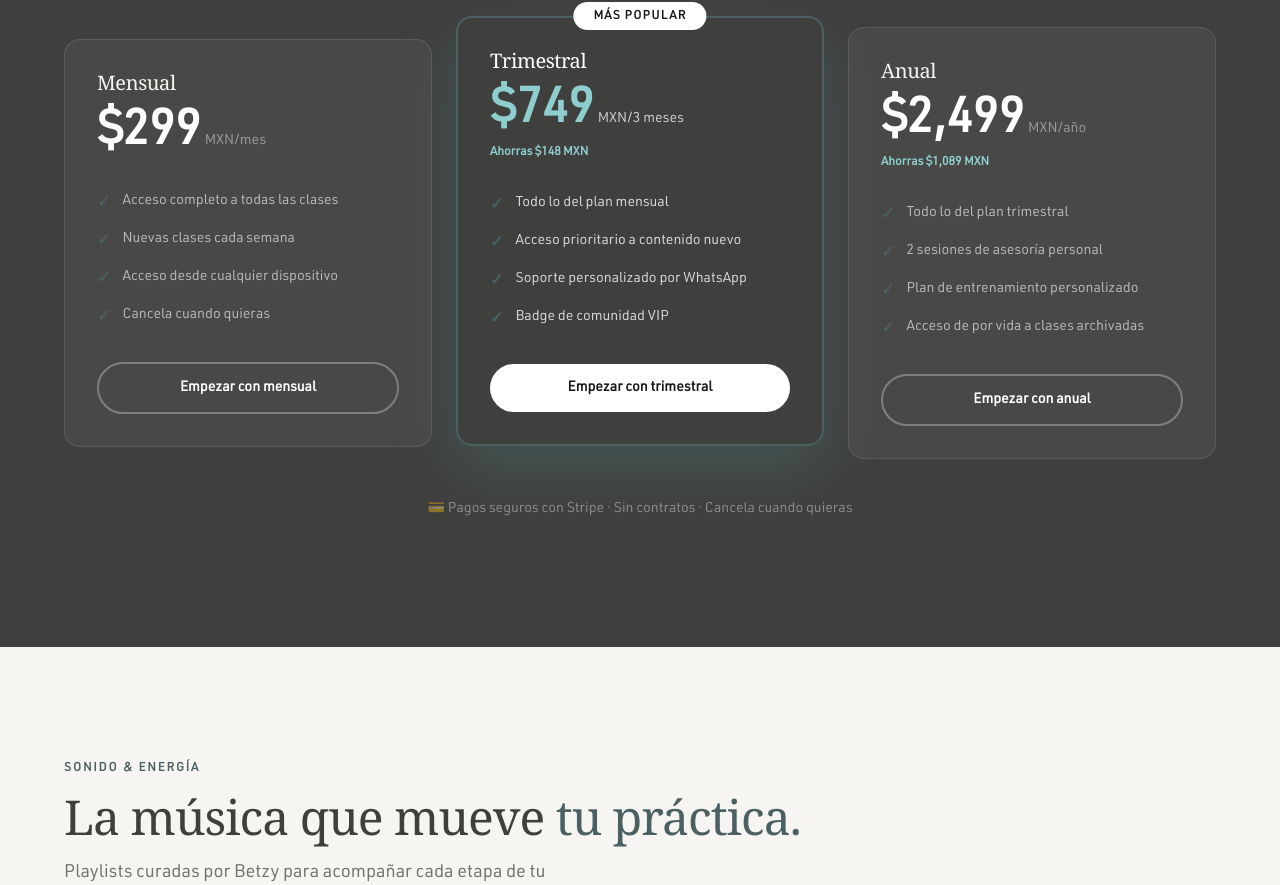
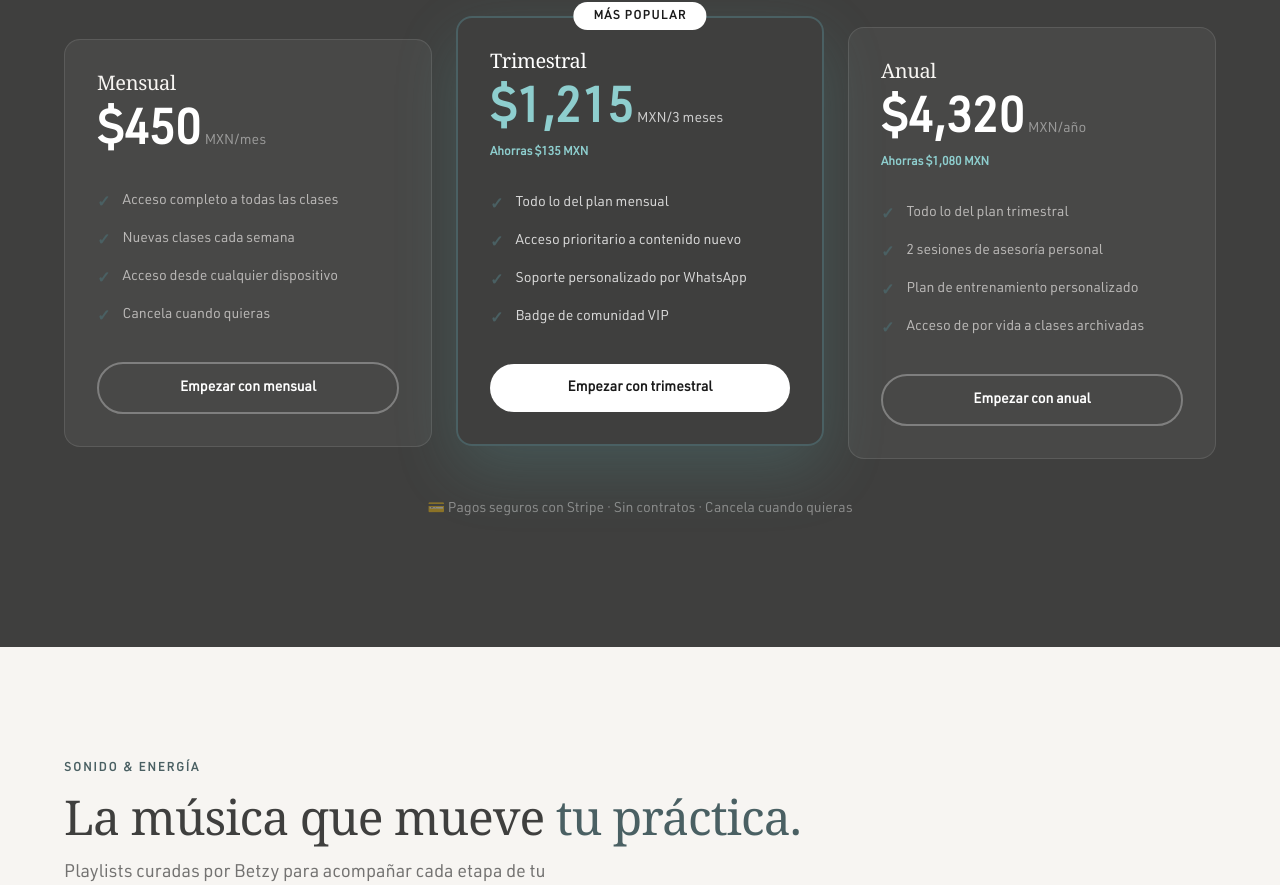
Before and after one commit to egrowthlabs/egl-training-website, a Next.js app: page / in a window 1280 px wide. Shown: the part 6817-7702 px from the top of the page. Built offline with nearby package versions, Linux system fonts and the light colour scheme; no server answers; a web font is replaced by a local one.

Commit message:
fix: actualizar precios reales de Stripe (mensual , trimestral , anual )

```diff
--- a/app/config.ts
+++ b/app/config.ts
@@ -212,7 +212,7 @@ export const PLANES: Plan[] = [
   {
     id: 'mensual',
     name: 'Mensual',
-    price: 299,
+    price: 450,
     period: '/mes',
     periodLabel: 'mes',
     features: [
@@ -227,10 +227,10 @@ export const PLANES: Plan[] = [
   {
     id: 'trimestral',
     name: 'Trimestral',
-    price: 749,
+    price: 1215,
     period: '/3 meses',
     periodLabel: '3 meses',
-    savings: 'Ahorras $148 MXN',
+    savings: 'Ahorras $135 MXN',
     features: [
       'Todo lo del plan mensual',
       'Acceso prioritario a contenido nuevo',
@@ -244,10 +244,10 @@ export const PLANES: Plan[] = [
   {
     id: 'anual',
     name: 'Anual',
-    price: 2499,
+    price: 4320,
     period: '/año',
     periodLabel: 'año',
-    savings: 'Ahorras $1,089 MXN',
+    savings: 'Ahorras $1,080 MXN',
     features: [
       'Todo lo del plan trimestral',
       '2 sesiones de asesoría personal',
```
